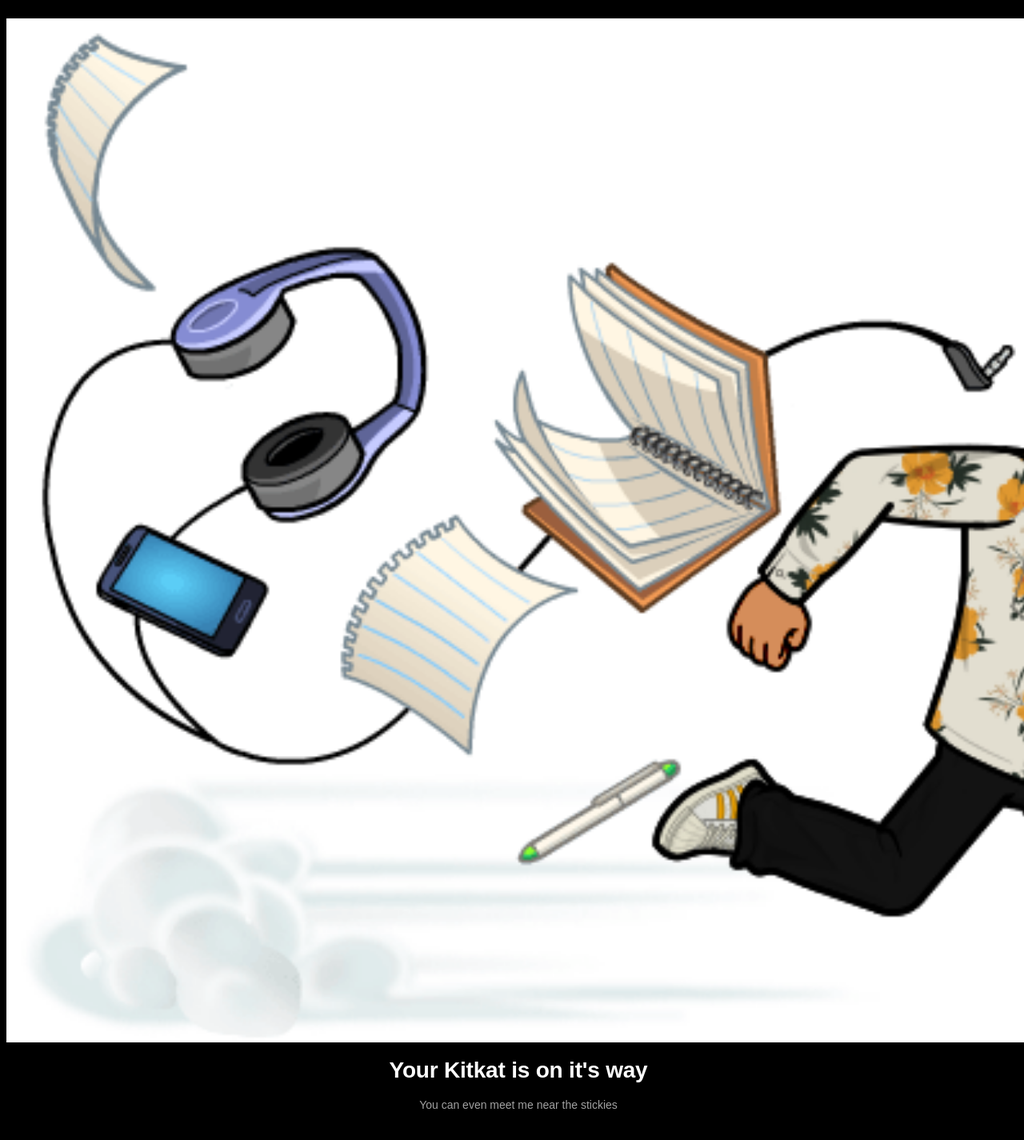
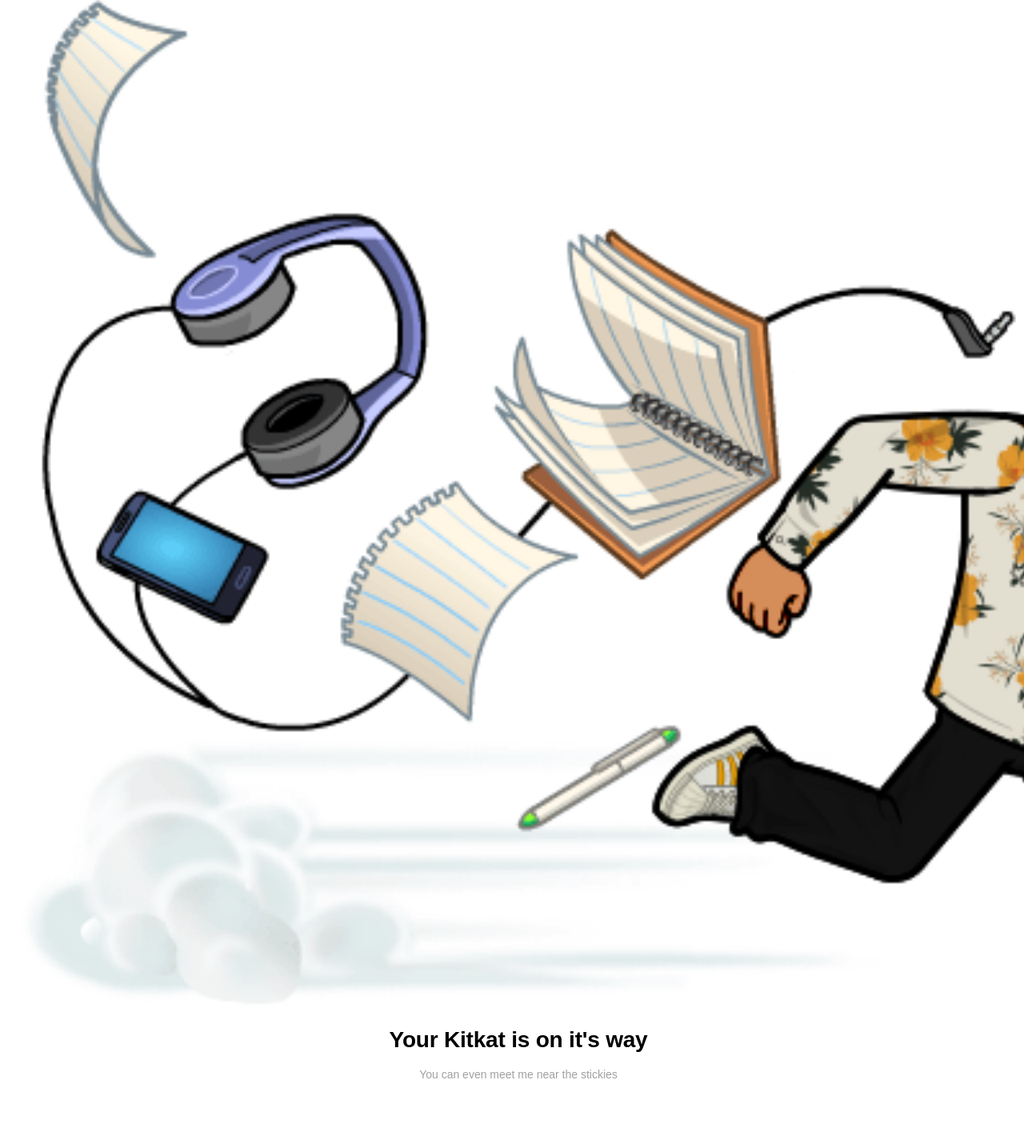
Before and after one commit to ronithn/ScanMe, a plain HTML site: page success.html in a window 1280 px wide. Shown: the part 27-1452 px from the top of the page at 80% size. Drawn offline with Linux system fonts and the light colour scheme.

Commit message:
Update success.html

```diff
--- a/success.html
+++ b/success.html
@@ -6,7 +6,7 @@
     <link rel="icon" href="./favicon.png">
     <title>Take a break</title>
 <style>
-body{background-color: black;}
+body{background-color: white;}
 
 img.animated-gif {
   width: 600px;
@@ -18,7 +18,7 @@ img.animated-gif {
 }
 
 h1{
-  color:white;
+  color:black;
   font-family: 'Poppins', sans-serif;
   text-align:center;
   font-size: 28px;
@@ -65,7 +65,7 @@ p{
 
   <body >
     <div class="imageCont">
-	<img class="animated-gif" src= "omw.png" >
+	<img src= "omw.png" >
   <div class="imageCont">
   <h1 text-align:center>Your Kitkat is on it's way</h1>
   <p >You can even meet me near the stickies</p>
```
